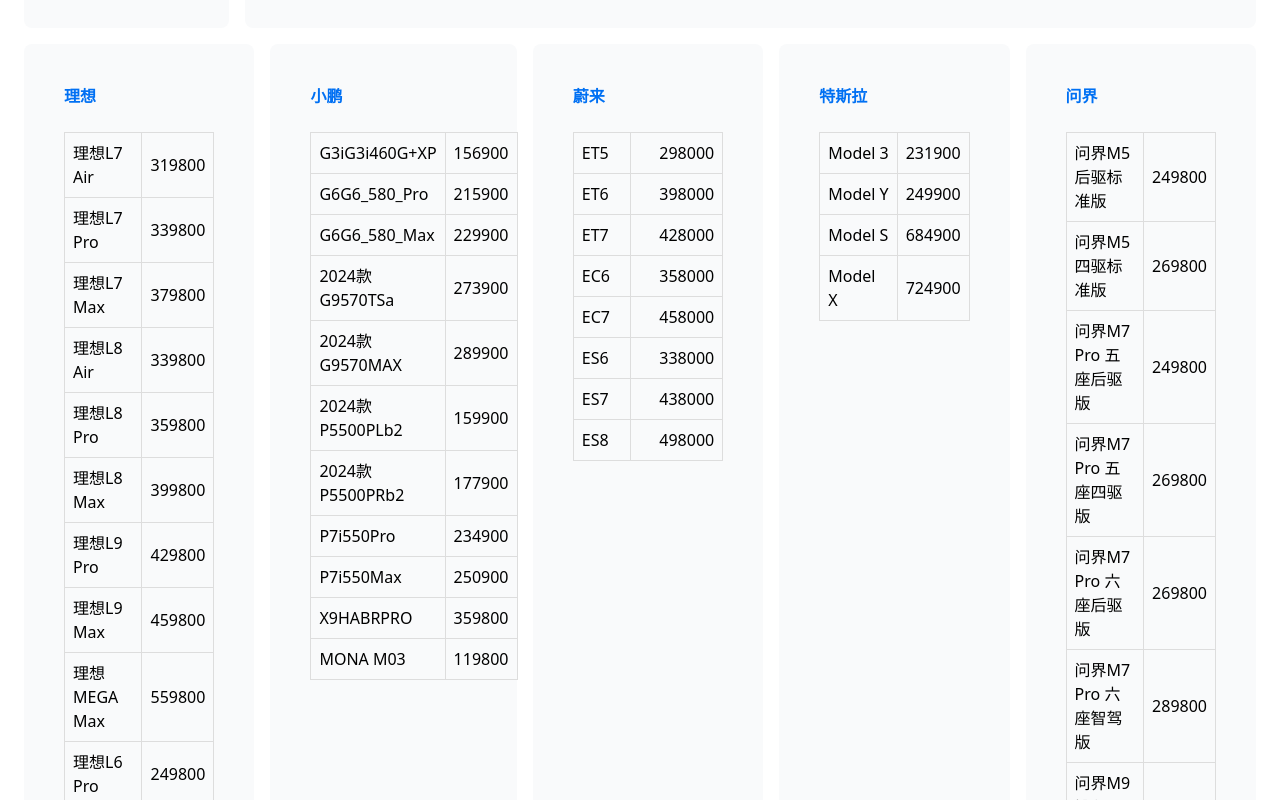
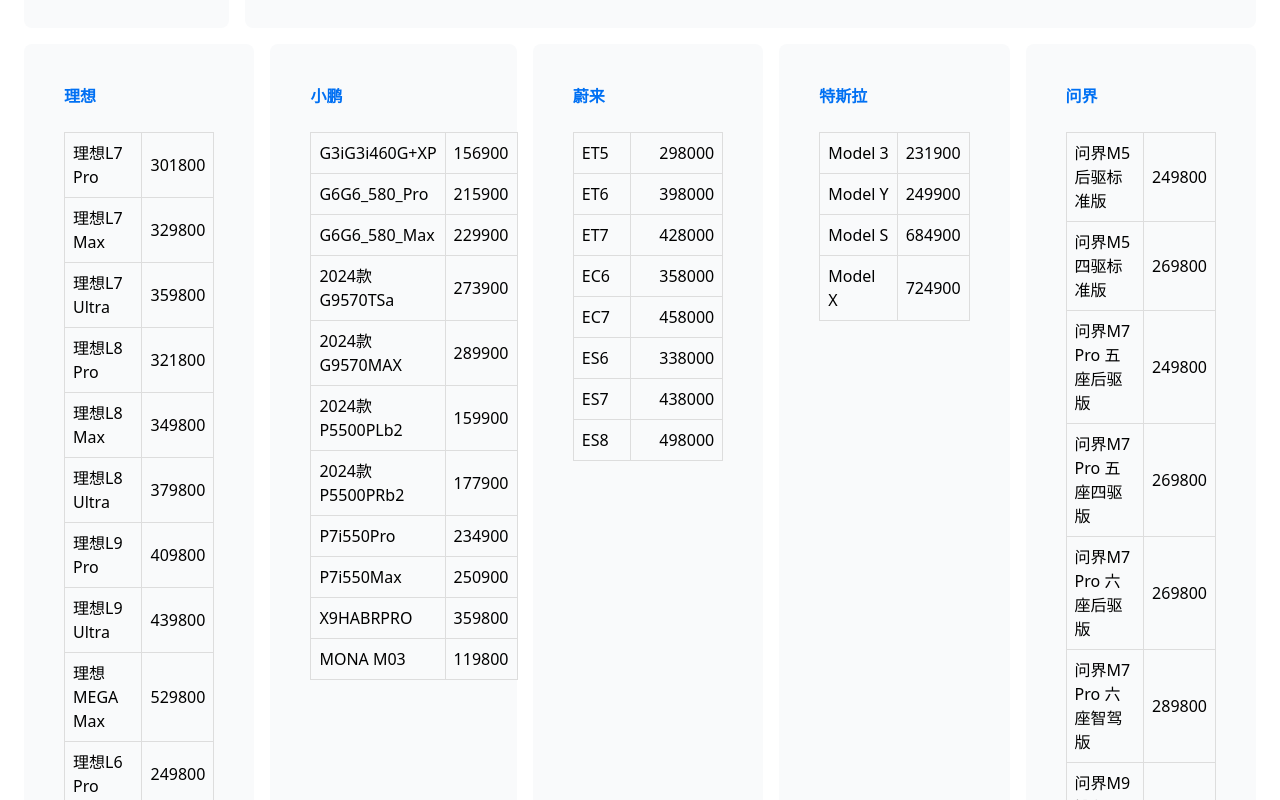
Before and after one commit to ZongL/pricerank, a Next.js app: page / in a window 1280 px wide. Shown: the part 620-1420 px from the top of the page. Built offline with nearby package versions, Linux system fonts and the light colour scheme.

Commit message:
update Li auto price

```diff
--- a/app/data/carData.ts
+++ b/app/data/carData.ts
@@ -5,15 +5,15 @@
       brand: '理想',
       linkurl: 'https://www.lixiang.com/',
       detaildata: [
-        ['理想L7 Air', 319800],
-        ['理想L7 Pro', 339800],
-        ['理想L7 Max', 379800],
-        ['理想L8 Air', 339800],
-        ['理想L8 Pro', 359800],
-        ['理想L8 Max', 399800],
-        ['理想L9 Pro', 429800],
-        ['理想L9 Max', 459800],
-        ['理想MEGA Max', 559800],
+        ['理想L7 Pro', 301800],
+        ['理想L7 Max', 329800],
+        ['理想L7 Ultra', 359800],
+        ['理想L8 Pro', 321800],
+        ['理想L8 Max', 349800],
+        ['理想L8 Ultra', 379800],
+        ['理想L9 Pro', 409800],
+        ['理想L9 Ultra', 439800],
+        ['理想MEGA Max', 529800],
         ['理想L6 Pro', 249800],
         ['理想L6 Max', 279800]
       ]
```
